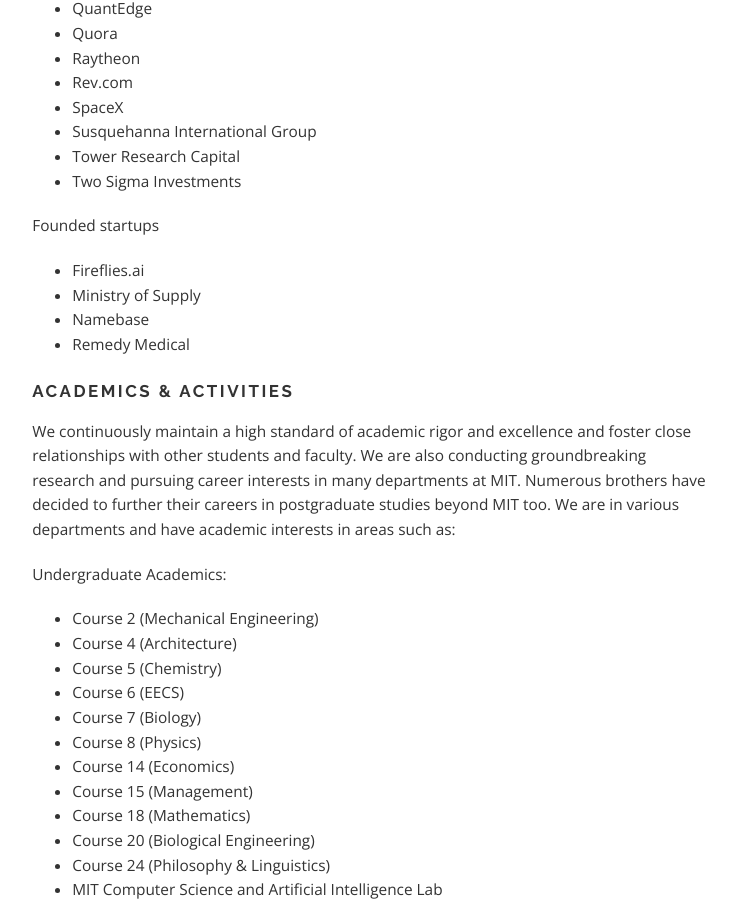
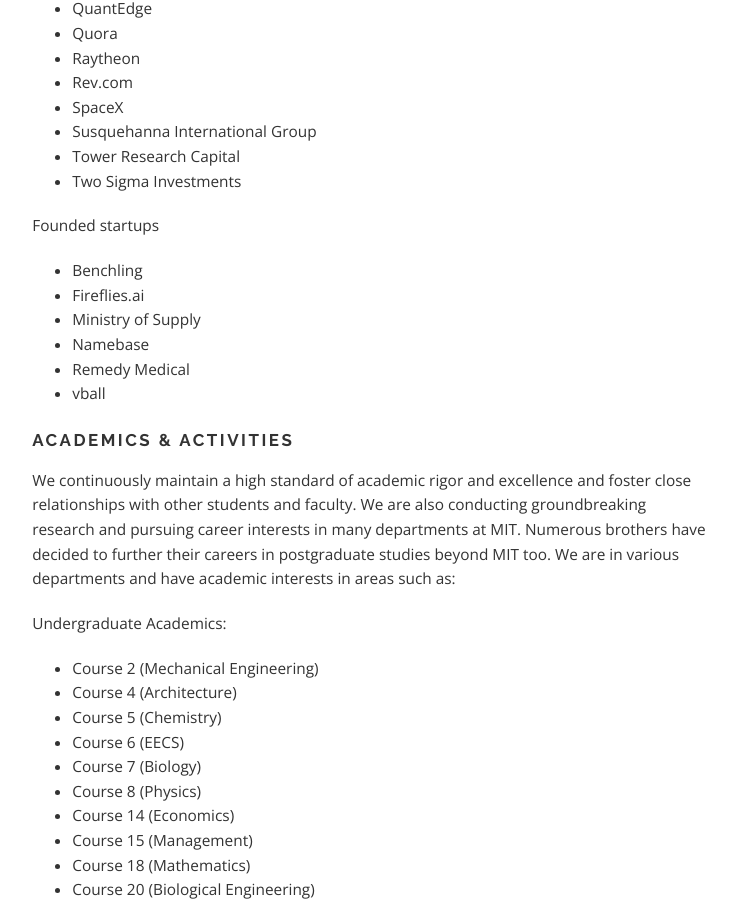
Before and after one commit to pktmasseta/pktmasseta.github.io, a Jekyll site: the page built from _brothers/index.md, in a window 1280 px wide and 900 px high, scrolled down 1342 px. Shown: the whole window, without its empty margins (385-1121 px from the left). Built offline with Jekyll 4.4.1, drawn with Linux system fonts in a browser that asks for light colours.

Commit message:
added startups vball, benchling

```diff
--- a/_brothers/index.md
+++ b/_brothers/index.md
@@ -44,10 +44,12 @@
 
 Founded startups
 
+- Benchling
 - Fireflies.ai
 - Ministry of Supply
 - Namebase
 - Remedy Medical
+- vball
 
 ###### Academics & Activities
 
```
